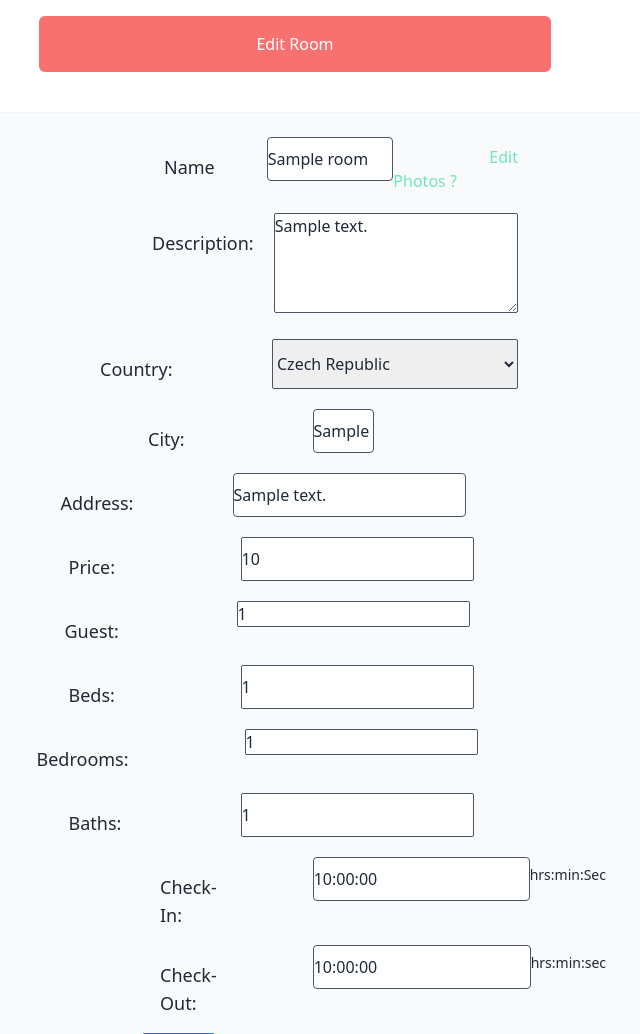
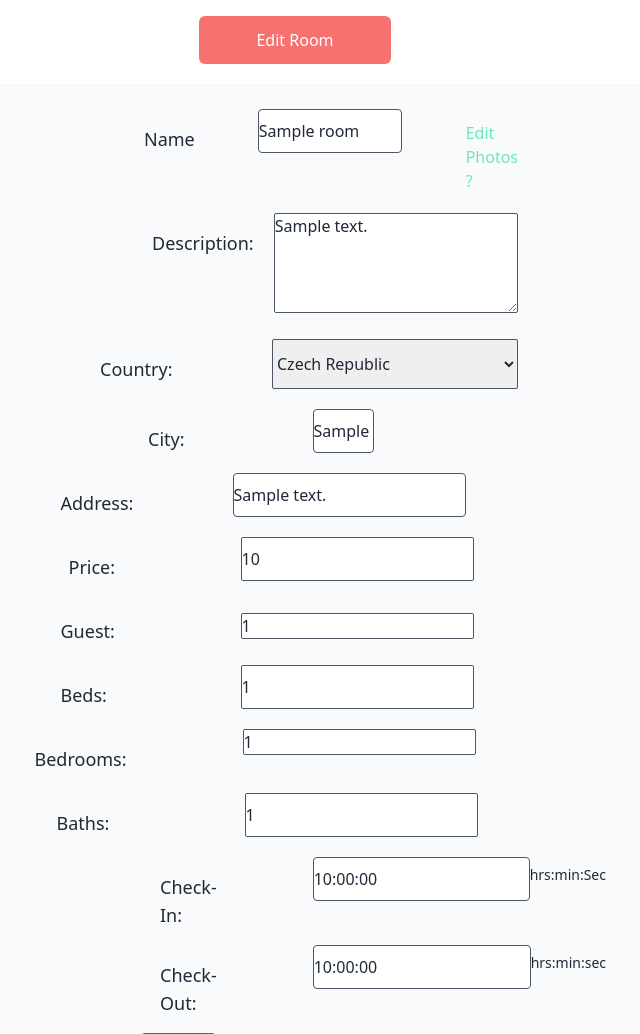
Before and after one commit to Pravin-Kumar-21/Airbnb_Clone_Latest, a Django app: page /rooms/1/edit/ in a window 1280 px wide. Shown: the part 80-1114 px from the top of the page, without its empty margins (345-985 px from the left). Run offline with Django 4.2, Linux system fonts and the light colour scheme; a user stored in the database is signed in; tables that the repository leaves empty hold one stand-in row (values such as "Sample post"); style sheets or scripts are compiled from the project's sources; some libraries are stand-ins or nearby versions.

Commit message:
Created Room_Photo edit Page

```diff
--- a/config/settings.py
+++ b/config/settings.py
@@ -143,3 +143,7 @@ EMAIL_PORT = "587"
 EMAIL_HOST_USER = os.environ.get("BREVO_USERNAME")
 EMAIL_HOST_PASSWORD = os.environ.get("BREVO_PASSWORD")
 EMAIL_FROM = "airbnb.clone.pravin@gmail.com"
+
+# Auth
+
+LOGIN_URL = "users/login/"
--- a/rooms/urls.py
+++ b/rooms/urls.py
@@ -7,4 +7,14 @@ urlpatterns = [
     path("search/", views.SearchView.as_view(), name="search"),
     path("<int:pk>/edit/", views.EditRoomView.as_view(), name="edit"),
     path("<int:pk>/photos/", views.RoomPhotosView.as_view(), name="photos"),
+    path(
+        "<int:room_pk>/photos/<int:photo_pk>/delete/",
+        views.delete_photo,
+        name="delete_photo",
+    ),
+    path(
+        "<int:room_pk>/photos/<int:photo_pk>/edit/",
+        views.EditPhotoView.as_view(),
+        name="edit_photo",
+    ),
 ]
--- a/rooms/views.py
+++ b/rooms/views.py
@@ -1,12 +1,17 @@
 from typing import Any
 from django.db import models
+from django.forms.models import BaseModelForm
 from django.views.generic import ListView, DetailView, View, UpdateView
-from django.http import Http404
-from django.shortcuts import render
+from django.http import Http404, HttpResponse, HttpResponseRedirect
+from django.shortcuts import render, redirect, get_object_or_404
+from django.urls import reverse
 from django.core.paginator import Paginator
 from django_countries import countries
 from . import models, forms
 from users import mixins as user_mixins
+from django.contrib.messages.views import SuccessMessageMixin
+from django.contrib.auth.decorators import login_required
+from django.contrib import messages
 
 
 class HomeView(ListView):
@@ -116,7 +121,9 @@ class EditRoomView(user_mixins.LoggedInOnlyView, UpdateView):
         return room
 
 
-class RoomPhotosView(user_mixins.LoggedInOnlyView, RoomDetail):
+# user_mixins.LoggedInOnlyView, RoomDetail
+class RoomPhotosView(user_mixins.LoggedInOnlyView, DetailView):
+    model = models.Room
     template_name = "rooms/edit_photos.html"
 
     def get_object(self, queryset=None):
@@ -124,3 +131,31 @@ class RoomPhotosView(user_mixins.LoggedInOnlyView, RoomDetail):
         if room.host.pk != self.request.user.pk:
             raise Http404()
         return room
+
+
+@login_required
+def delete_photo(request, room_pk, photo_pk):
+    user = request.user
+    try:
+        room = models.Room.objects.get(pk=room_pk)
+        if room.host.pk != user.pk:
+            messages.error(request, "Cant delete that photo")
+        else:
+            models.Photo.objects.filter(pk=photo_pk).delete()
+            messages.success(request, "Photo Deleted")
+    except models.Room.DoesNotExist:
+        return redirect(reverse("core:home"))
+
+    return redirect(reverse("rooms:photos", kwargs={"pk": room_pk}))
+
+
+class EditPhotoView(user_mixins.LoggedInOnlyView, SuccessMessageMixin, UpdateView):
+    model = models.Photo
+    template_name = "rooms/photo_edit.html"
+    pk_url_kwarg = "photo_pk"
+    success_message = "Photo Updated"
+    fields = ("caption",)
+
+    def get_success_url(self):
+        room_pk = self.kwargs.get("room_pk")
+        return reverse("rooms:photos", kwargs={"pk": room_pk})
--- a/templates/rooms/room_edit.html
+++ b/templates/rooms/room_edit.html
@@ -9,17 +9,17 @@
 
 
 {% block content %}
-<div class="mx-auto my-auto">
-  <h1 class="text-center mt-10 bg-red-400 text-white font-normal text-base mx-96 py-4 px-4 rounded-md">Edit Room</h1>
+<div class="px-40 -mb-5 ">
+  <h1 class="text-center mt-10 bg-red-400 text-white font-normal text-base mx-96 py-3 px-3 rounded-md">Edit Room</h1>
 </div>
   <form method="post">
     {% csrf_token %}
   <div class="container w-3/5 mx-auto my-10 bg-gray-50 pr-40 flex flex-col items-center rounded-sm border p-6 border-gray-100">
-    <div class="mb-5 flex font-light ">
-      <label for="{{ form.name.id_for_label }}" class="w-48 pt-4 ml-52 font-extralight text-lg px-5 focus:outline-none">Name</label>
+    <div class="mb-5 ml-3 flex flex-row font-light ">
+      <label for="{{ form.name.id_for_label }}" class="w-48 pt-4 ml-44 font-extralight text-lg px-5 focus:outline-none">Name</label>
       <span>{{ form.name }}</span>
-      <div class="pt-2">
-       <a href="{% url 'rooms:photos' room.pk %}" class="text-green-300 ml-24 font-normal hover:text-green-500">Edit Photos ?</a>
+      <div class="pt-3 flex flex-row">
+       <a href="{% url 'rooms:photos' room.pk %}" class="text-green-300 ml-16 font-normal hover:text-green-500">Edit Photos ?</a>
       </div>
     </div>
     <div class="mb-5 ml-44 flex">
@@ -49,21 +49,21 @@
 
     <div class="mb-5 ml-10 flex flex-row">
       <label for="{{ form.guest.id_for_label }}" class="w-48  pt-4 pr-36 ml-5 font-extralight text-lg px-5 focus:outline-none">Guest:</label>
-      <span class="">{{ form.guest }}</span>
+      <span class="mt-3 ml-2">{{ form.guest }}</span>
     </div>
 
     <div class="mb-5 ml-12 flex flex-row">
-      <label for="{{ form.beds.id_for_label }}" class="w-48 pt-4 pr-36 ml-5 font-extralight text-lg px-5 focus:outline-none">Beds:</label>
+      <label for="{{ form.beds.id_for_label }}" class="w-48 pt-4 pr-36 ml-5 font-extralight text-lg px-3 focus:outline-none">Beds:</label>
       {{ form.beds }}
     </div>
 
     <div class="mb-5 ml-4 flex ">
-      <label for="{{ form.bedrooms.id_for_label }}" class="w-48 pt-4 pr-52 ml-6  font-extralight text-lg px-5 focus:outline-none">Bedrooms:</label>
+      <label for="{{ form.bedrooms.id_for_label }}" class="w-48 pt-4 pr-52 ml-5 font-extralight text-lg px-5 focus:outline-none">Bedrooms:</label>
       <span class="">{{ form.bedrooms }}</span>
     </div>
 
     <div class="mb-5 ml-12 flex flex-row">
-      <label for="{{ form.baths.id_for_label }}" class="w-48 pt-4 pr-36 ml-5 font-extralight text-lg px-5 focus:outline-none">Baths:</label>
+      <label for="{{ form.baths.id_for_label }}" class="w-48 pt-4 pr-36 ml-5 font-extralight text-lg px-3  mr-2 focus:outline-none">Baths:</label>
       {{ form.baths }}
     </div>
 
```
Also changed, not shown: templates/rooms/edit_photos.html (+5 -5 lines), templates/rooms/photo_edit.html (added, +30 -0 lines).
